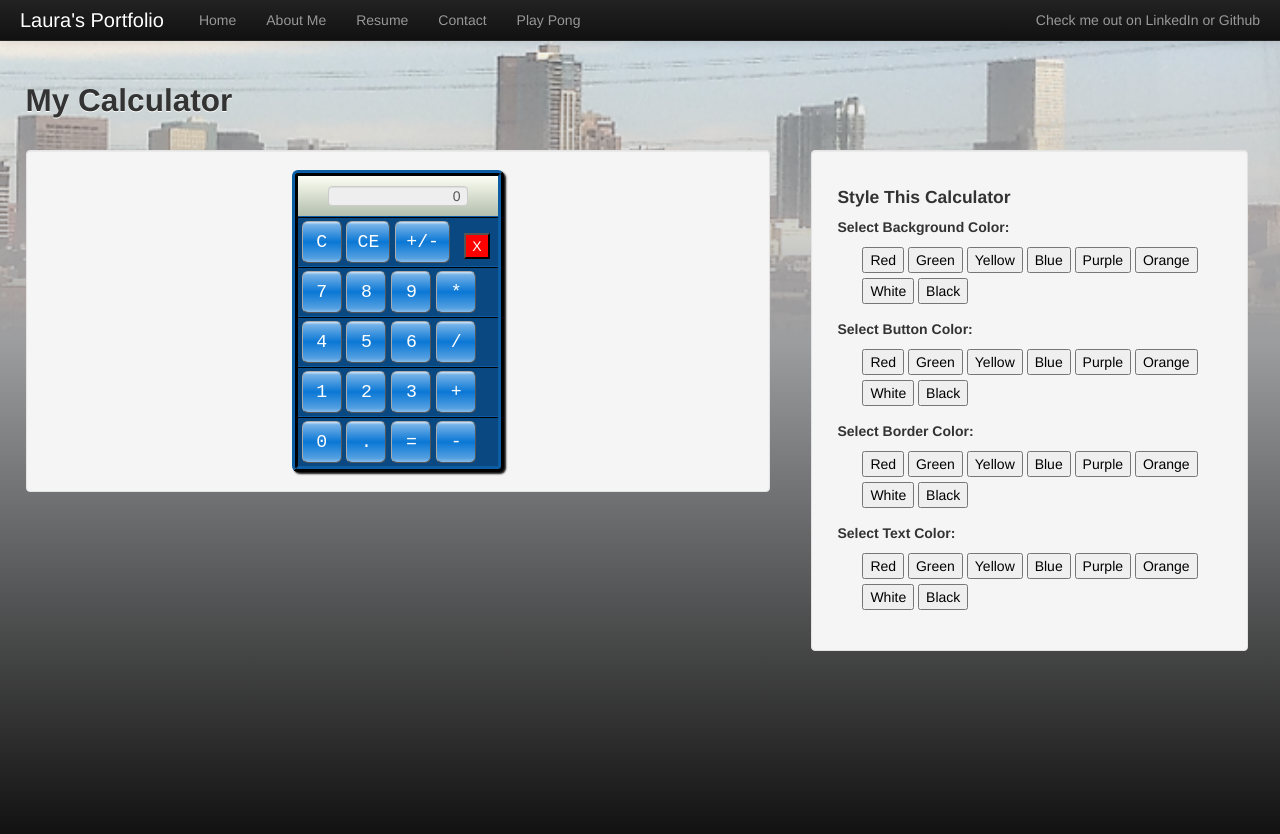
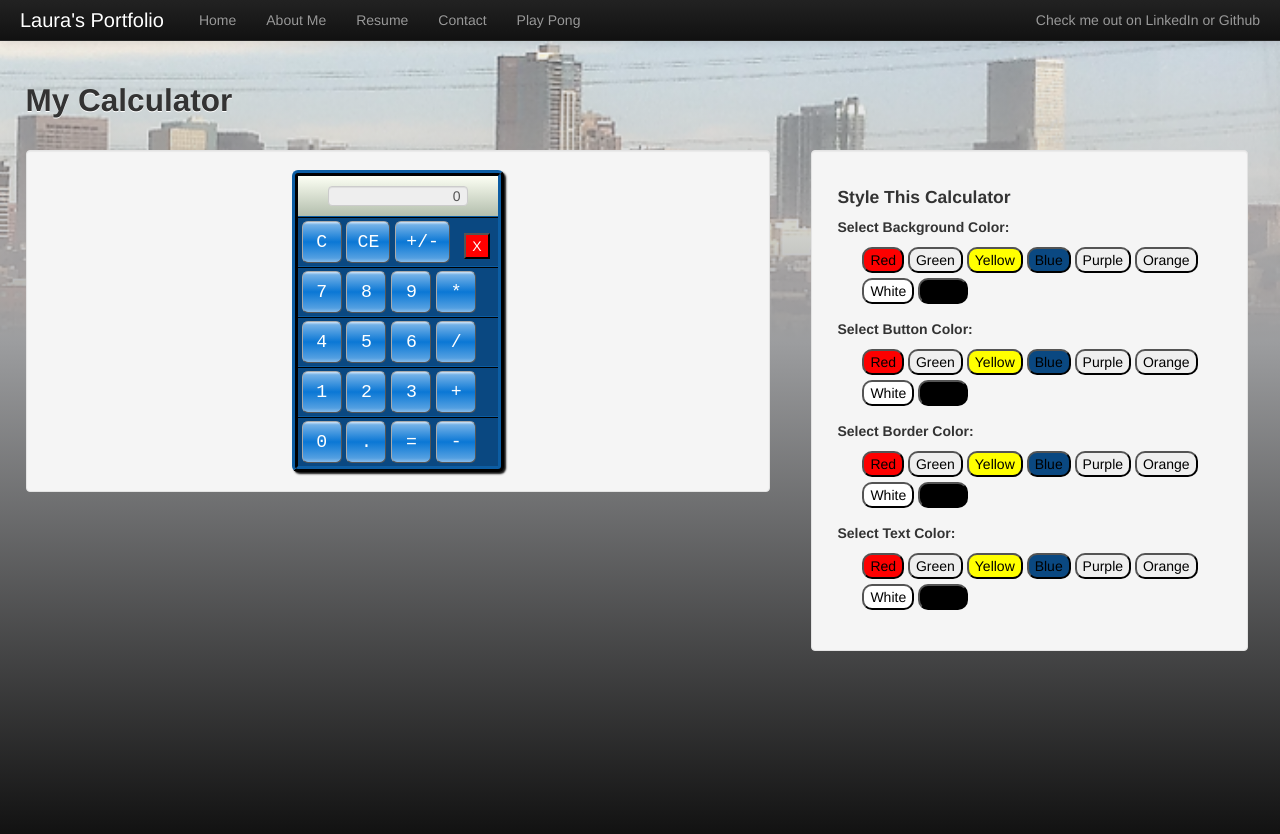
Before and after one commit to LauraR6561/Laurar6561.github.io, a Jekyll site: the page built from calculator.html, in a window 1280 px wide. Shown: the top 834 px of the page. Built offline with Jekyll 4.4.1, drawn with Linux system fonts in a browser that asks for light colours; Markdown is read by kramdown in place of the engine named in the settings.

Commit message:
added colors to buttons

```diff
--- a/calculator.html
+++ b/calculator.html
@@ -12,7 +12,7 @@ title: "Laura Rutz"
 <div id="calcbody" class="backgrounddiv">
 
 <div id="mydisplay" class="displaydiv">
-                <input type="text" id="display" name="display" readonly="true" value="0" class="numValue numColor">
+                <input type="text" id="display" name="display" readonly="true" value="0" class="numValue">
 </div>
 
 <div id="buttonRow1" class="calcRow calcRowColor">
--- a/css/calculator.css
+++ b/css/calculator.css
@@ -132,7 +132,41 @@
     box-shadow: inset 0 1px 1px rgba(0,0,0,.075), 0 0 8px rgba(253, 180, 71, 0.88);
 }
 
+.colorButtons{
+    border-radius:10px;
+    border-width:2px;
+    border-style:outset;
+}
+.redButton{
+    background-color: #FD0000;
+}
 
+.greenColor{
+    background-color:#00FF00;
+}
+
+.yellowButton{
+    background-color:#FFFF00;
+}
+
+.blueButton{
+    background-color:#0A4881;
+}
+
+.purple{
+    background-color:#C100C1;
+}
+
+.orange{
+    background-color:#FF8906;
+}
+
+.whiteButton{
+    background-color:white;
+}
+.blackButton{
+    background-color:black;
+}
 .closebutton {
     margin-top: 12px;
     margin-right:5px;
```
